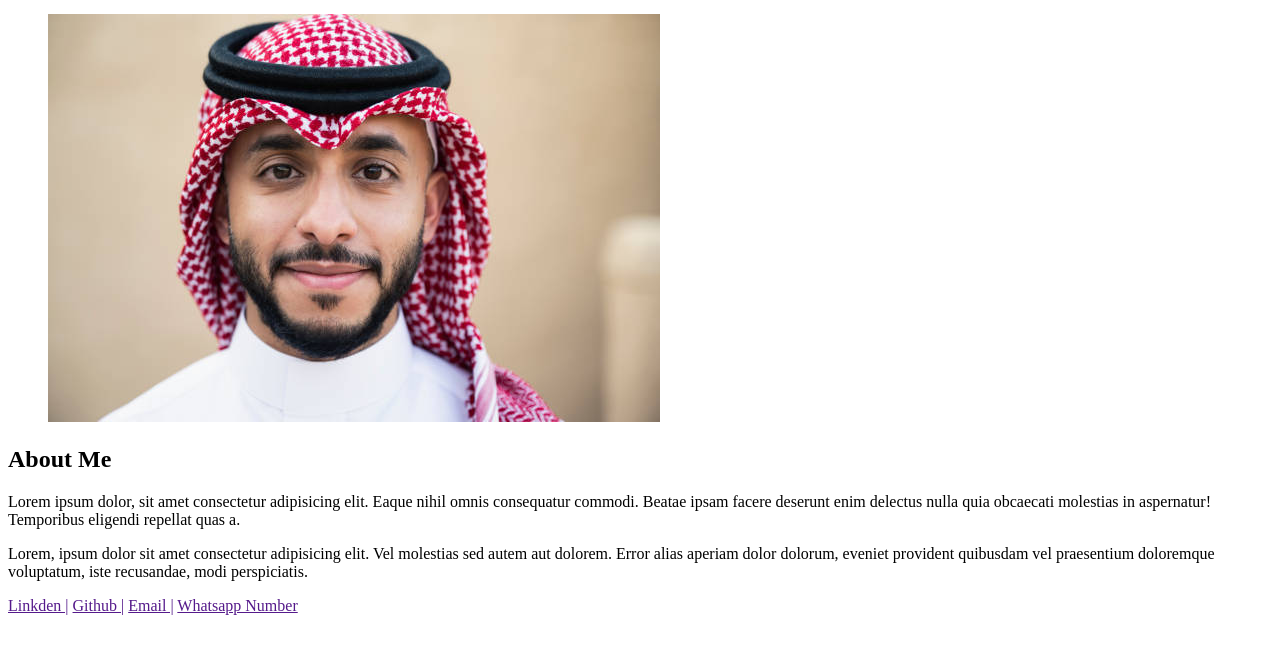
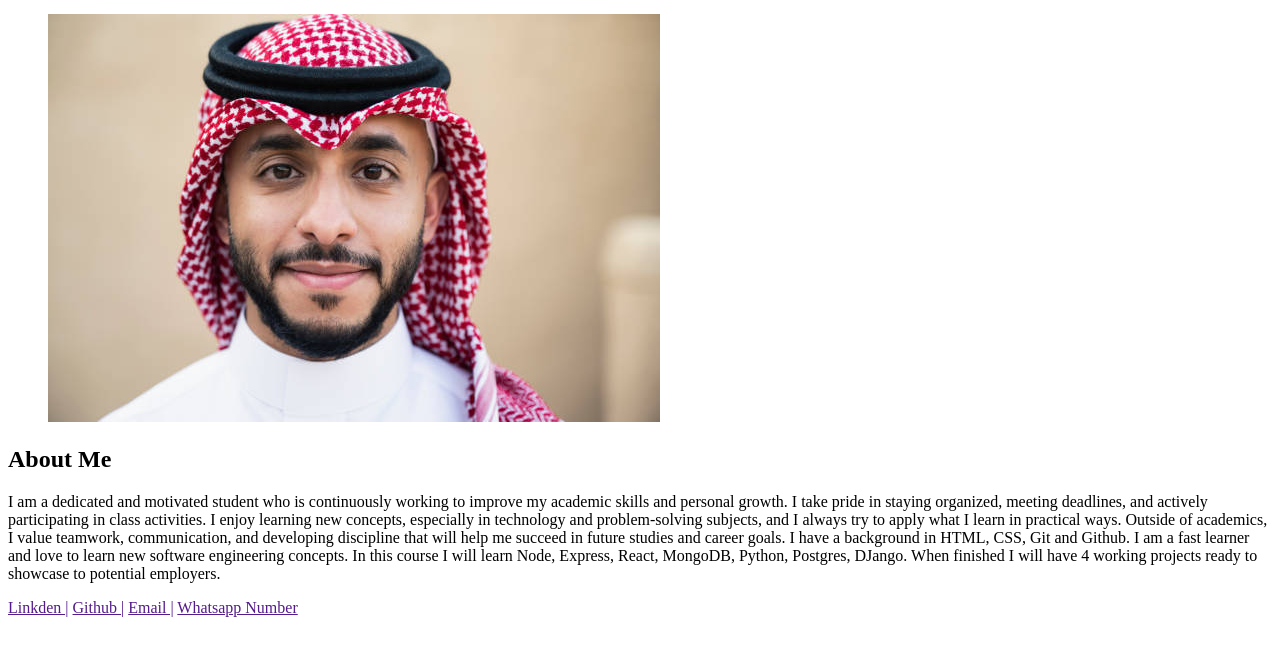
Before and after one commit to OddyW/intro-to-html-lab, a plain HTML site: page index.html in a window 1280 px wide. Shown: the part 100-756 px from the top of the page. Drawn offline with Linux system fonts and the light colour scheme.

Commit message:
Updated about me paragraph

```diff
--- a/index.html
+++ b/index.html
@@ -21,9 +21,8 @@
         </figure>
 
         <h2>About Me</h2>
-        <p>Lorem ipsum dolor, sit amet consectetur adipisicing elit. Eaque nihil omnis consequatur commodi. Beatae ipsam facere deserunt enim delectus nulla quia obcaecati molestias in aspernatur! Temporibus eligendi repellat quas a.</p>
-
-            <p>Lorem, ipsum dolor sit amet consectetur adipisicing elit. Vel molestias sed autem aut dolorem. Error alias aperiam dolor dolorum, eveniet provident quibusdam vel praesentium doloremque voluptatum, iste recusandae, modi perspiciatis.</p>
+        <P>I am a dedicated and motivated student who is continuously working to improve my academic skills and personal growth. I take pride in staying organized, meeting deadlines, and actively participating in class activities. I enjoy learning new concepts, especially in technology and problem-solving subjects, and I always try to apply what I learn in practical ways. Outside of academics, I value teamwork, communication, and developing discipline that will help me succeed in future studies and career goals.
+I have a background in HTML, CSS, Git and Github. I am a fast learner and love to learn new software engineering concepts. In this course I will learn Node, Express, React, MongoDB, Python, Postgres, DJango. When finished I will have 4 working projects ready to showcase to potential employers.</P>
 
     </main>
 
```
